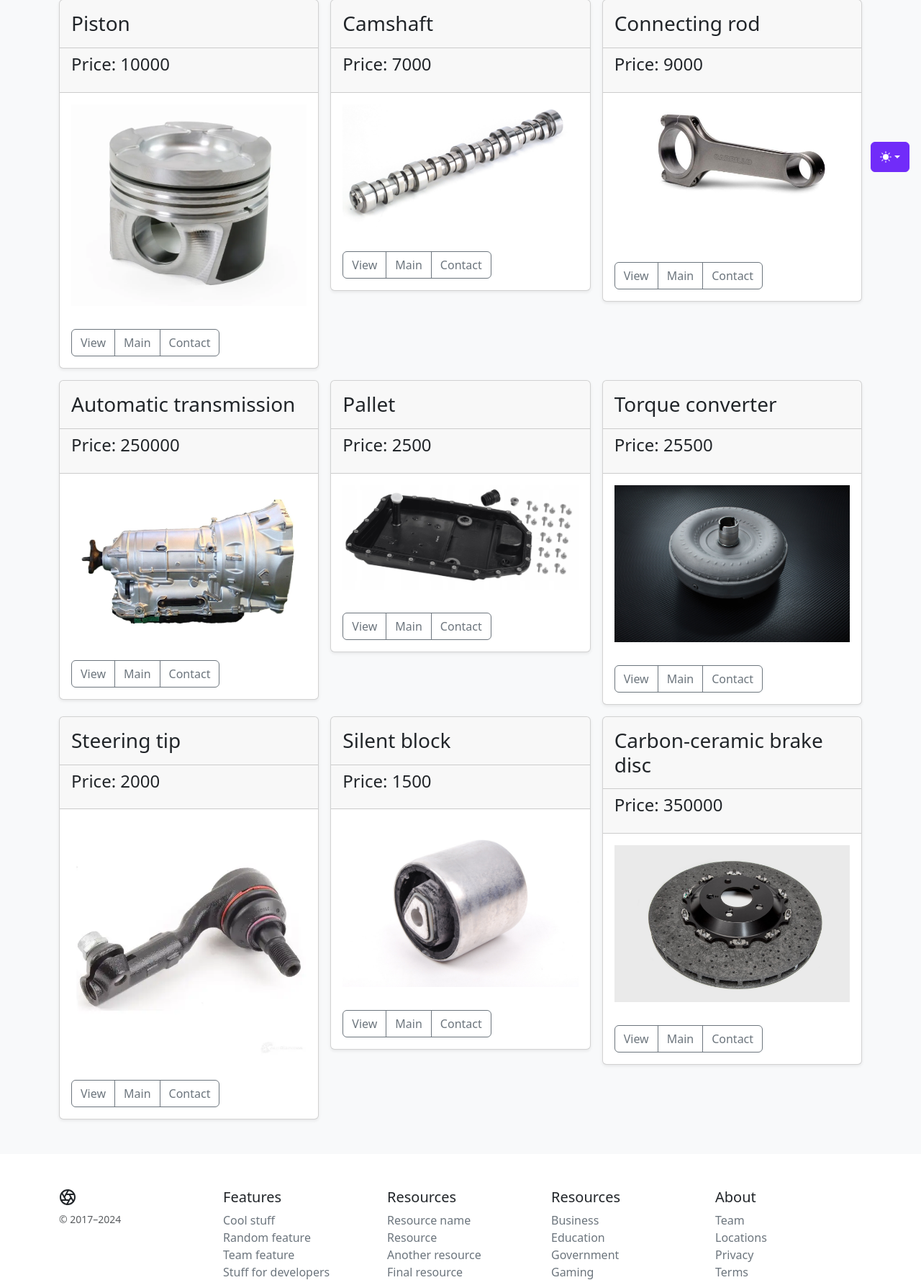
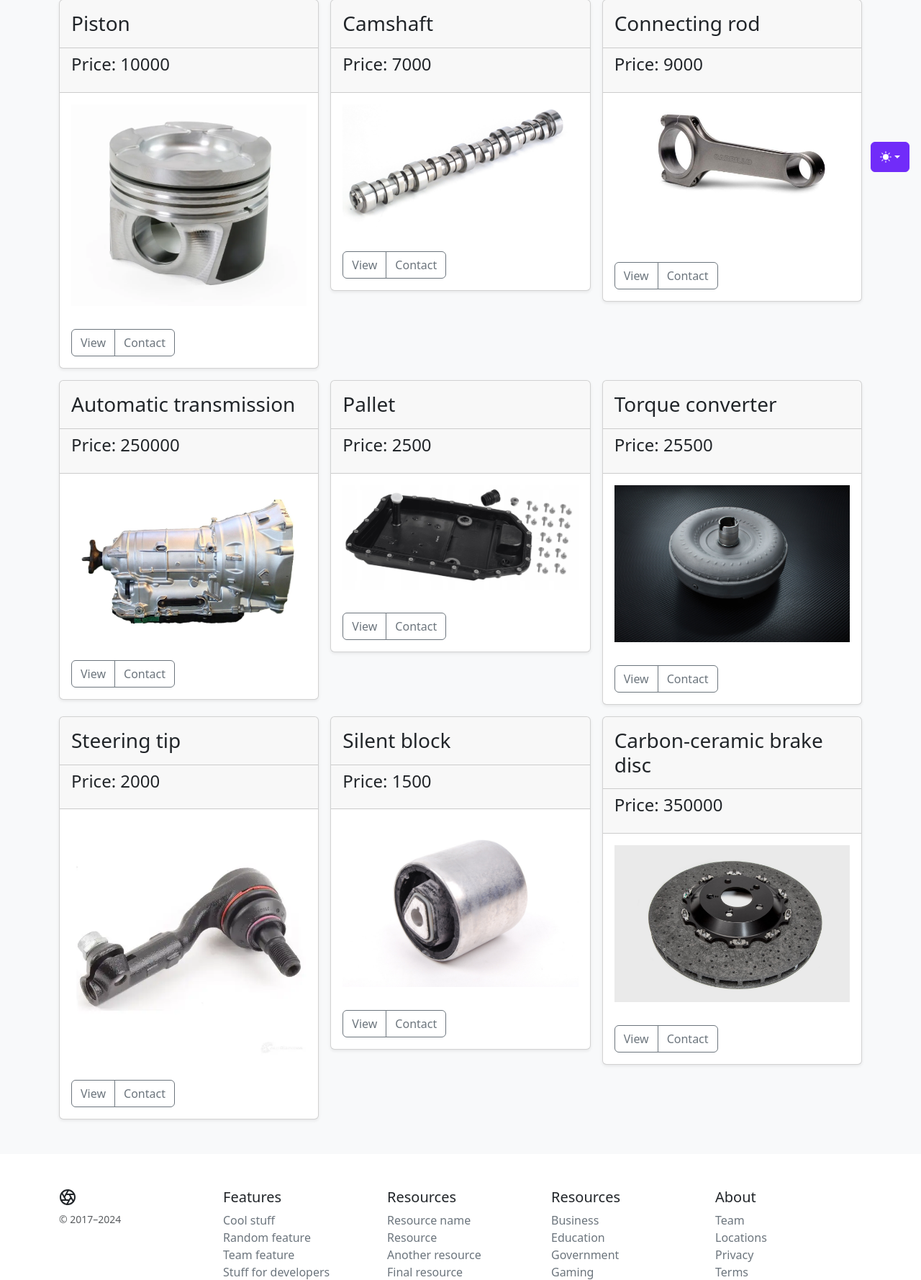
Before and after one commit to ssher250110/homework, a Django app: page / in a window 1280 px wide. Shown: the part 545-2323 px from the top of the page at 72% size. Run offline with Django 5.2, Linux system fonts and the light colour scheme; data comes from the database, SQL or seed files in the repository; some libraries are stand-ins or nearby versions.

Commit message:
editing index.html

```diff
--- a/catalog/templates/catalog/index.html
+++ b/catalog/templates/catalog/index.html
@@ -31,9 +31,6 @@
                                                href="{% url 'catalog:product_info' product.id %}" role="button">View
                                             </a>
                                             <a class="btn btn--sm btn-outline-secondary"
-                                               href="{% url 'catalog:index' %}" role="button">Main
-                                            </a>
-                                            <a class="btn btn--sm btn-outline-secondary"
                                                href="{% url 'catalog:contact_info' %}" role="button">Contact
                                             </a>
                                         </div>
```
